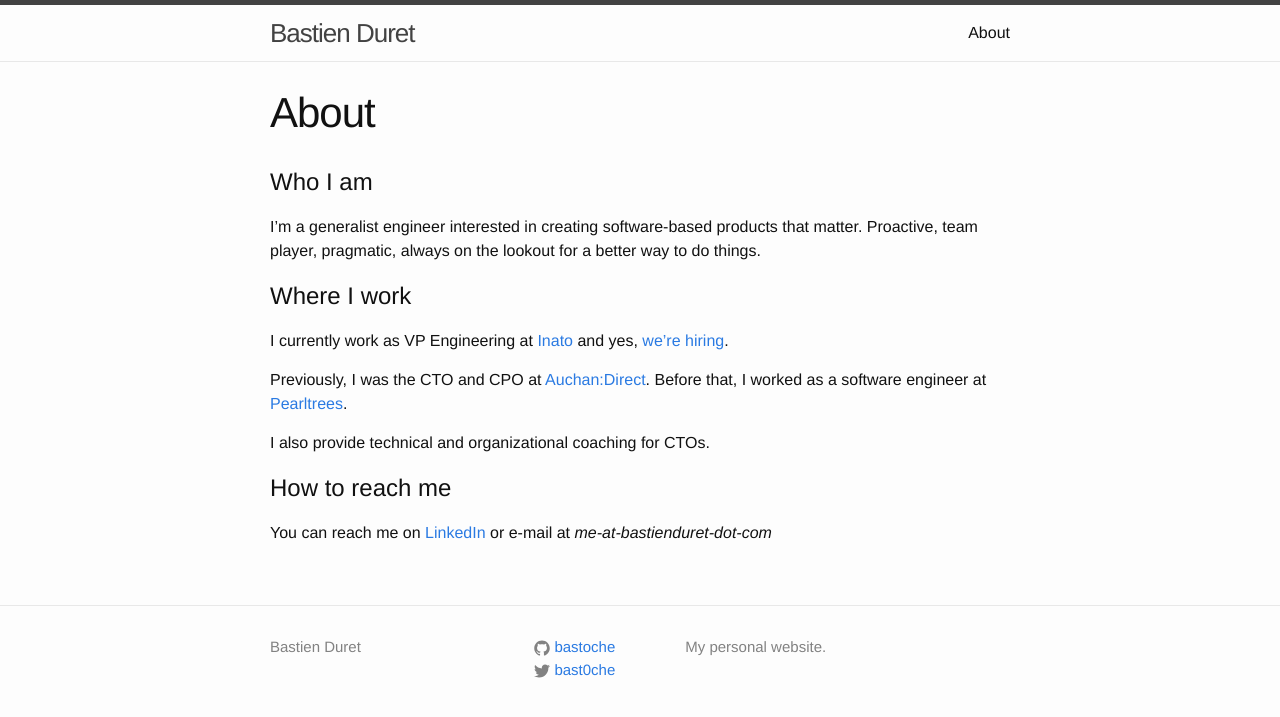
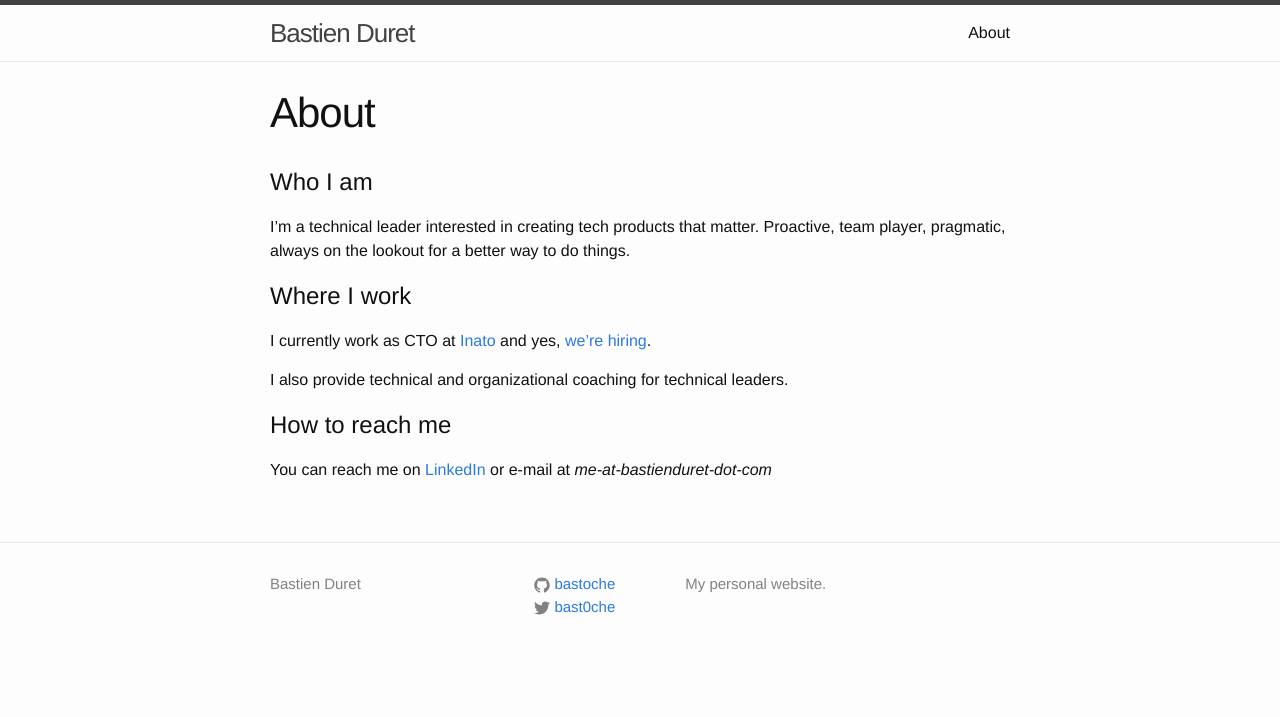
Before and after one commit to bastoche/bastoche.github.io, a Jekyll site: the page built from about.md, in a window 1280 px wide. Shown: the top 717 px of the page. Built offline with Jekyll 4.4.1, drawn with Linux system fonts in a browser that asks for light colours.

Commit message:
Update about page

```diff
--- a/about.md
+++ b/about.md
@@ -6,15 +6,13 @@ permalink: /about/
 
 # Who I am
 
-I'm a generalist engineer interested in creating software-based products that matter. Proactive, team player, pragmatic, always on the lookout for a better way to do things.
+I'm a technical leader interested in creating tech products that matter. Proactive, team player, pragmatic, always on the lookout for a better way to do things.
 
 # Where I work
 
-I currently work as VP Engineering at [Inato](https://inato.com) and yes, [we're hiring](https://angel.co/inato/jobs).
+I currently work as CTO at [Inato](https://inato.com) and yes, [we're hiring](https://inato.com/careers).
 
-Previously, I was the CTO and CPO at [Auchan:Direct](https://www.auchandirect.fr/). Before that, I worked as a software engineer at [Pearltrees](http://www.pearltrees.com/).
-
-I also provide technical and organizational coaching for CTOs.
+I also provide technical and organizational coaching for technical leaders.
 
 # How to reach me
 
```
Also changed, not shown: Gemfile.lock.
